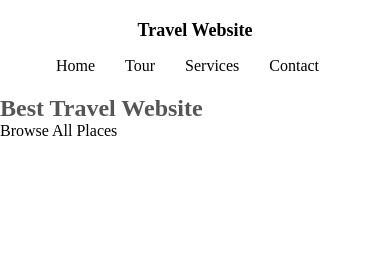
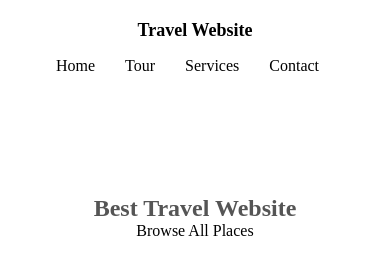
Before and after one commit to geremewatalay/Travel-Website, a plain HTML site: page index.html in a window 390 px wide. Drawn offline with Linux system fonts and the light colour scheme.

Commit message:
section commit

```diff
--- a/assests/css/styles.css
+++ b/assests/css/styles.css
@@ -17,6 +17,19 @@ a{
     text-decoration: none;
     color: #000000;
     cursor: pointer;
+}
+
+section {
+    display: flex;
+    flex-direction: column;
+    align-items: center;
+    padding: 125px 100px;
+}
+
+@media (max-width : 1000px){
+    section {
+        padding: 100px 50px;
+    }
 }
 
 /* Universal Styling */
```
